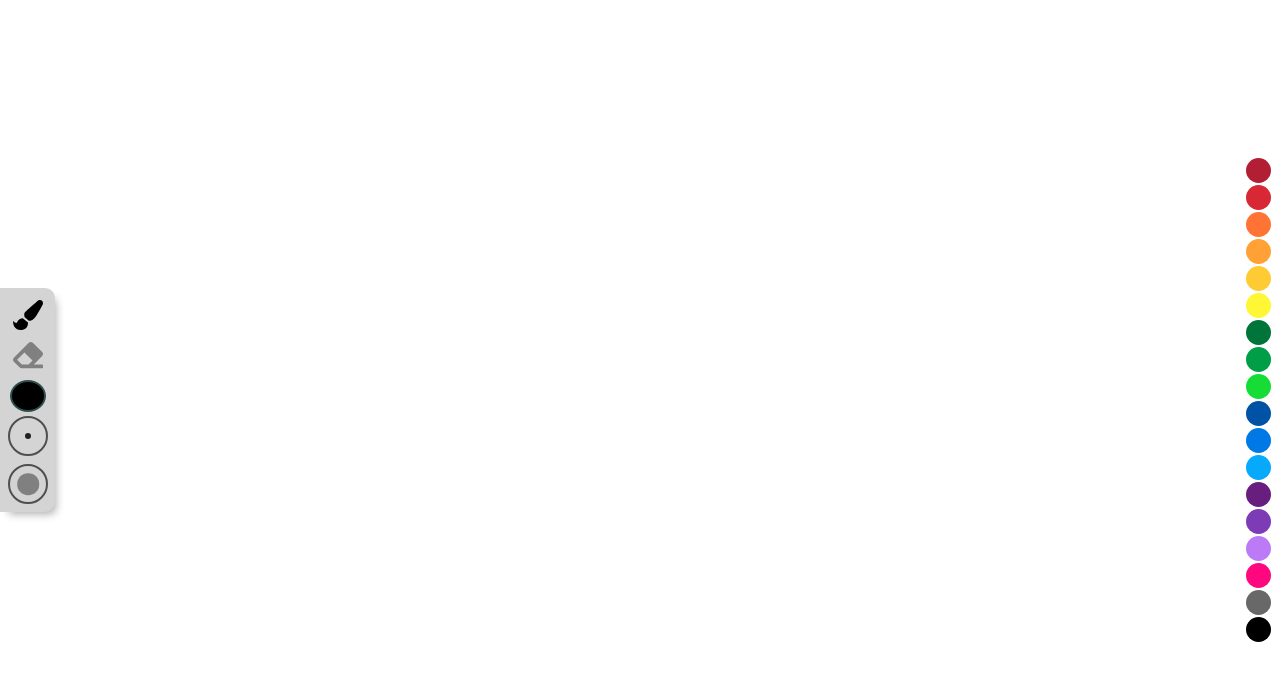
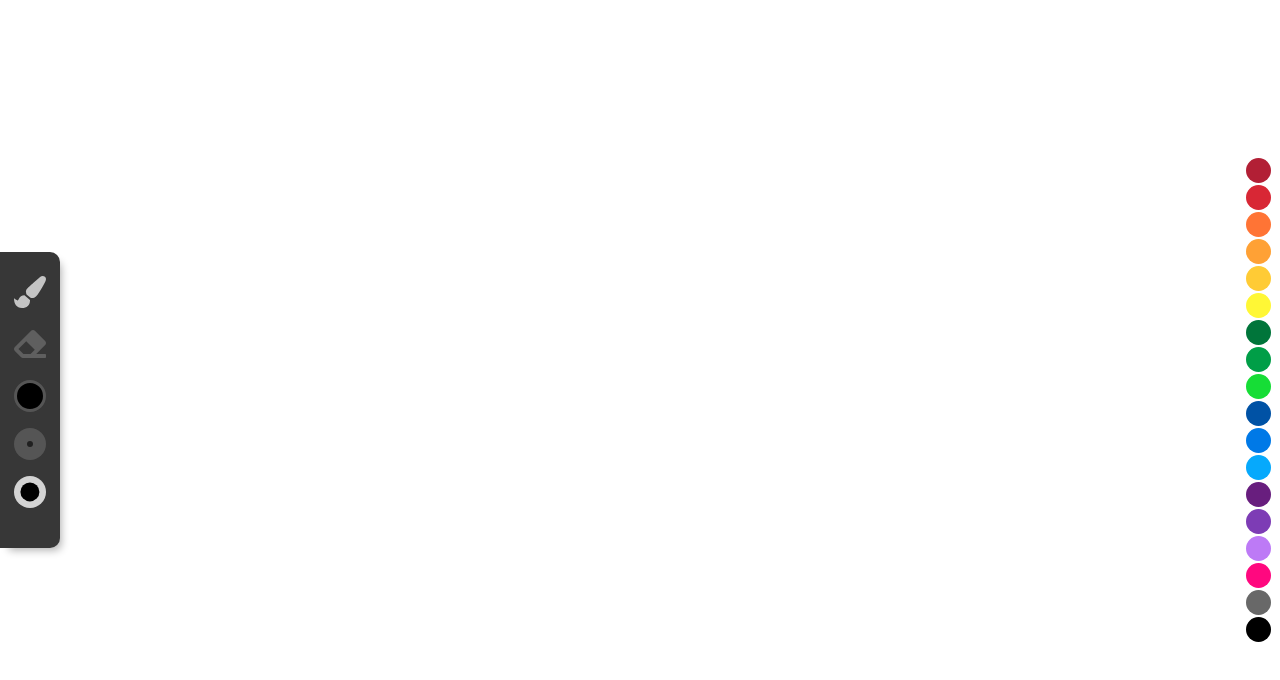
Before and after one commit to thiagorocha503/drawing-app, a React (Create React App) app: page / in a window 1280 px wide. Shown: the top 680 px of the page. Built offline with nearby package versions, Linux system fonts and the light colour scheme.

Commit message:
✨ Update interface

```diff
--- a/src/components/ColorPicker.css
+++ /dev/null
@@ -1,20 +0,0 @@
-
-#picker{
-    height:40px;
-    width: 40px;
-    -webkit-appearance: none;
-    -moz-appearance: none;
-    appearance: none;
-    border-radius: 50%;
-    background-color: transparent;
-    border: none;
-
-}
-#picker::-webkit-color-swatch{
-    border-radius: 50%;
-    border: 2px solid #2F4F4F
-}
-#picker::-moz-color-swatch{
-    border-radius: 50%;
-    border: 2px solid #2F4F4F;
-}
--- a/src/components/ColorPicker.tsx
+++ b/src/components/ColorPicker.tsx
@@ -1,19 +1,29 @@
-import "./ColorPicker.css";
+import { RefObject, useRef } from "react";
 
 type ColorPickerProps = {
     color: string;
     onClick: (color: string) => void;
 };
 export default function ColorPicker({ color, onClick }: ColorPickerProps) {
+    const inputRef: RefObject<HTMLInputElement> =
+        useRef<HTMLInputElement>(null);
     return (
+        <div aria-label="pincel color" title="Color">
+            <div
+                className="outter-circle"
+                style={{ backgroundColor: color, border: "3px solid #555555" }}
+                onClick={() => {
+                    inputRef.current?.click();
+                }}
+            ></div>
             <input
-            className="picker"
+                ref={inputRef}
+                style={{ display: "none" }}
                 id="picker"
                 type="color"
                 value={color}
                 onChange={(e) => onClick(e.target.value)}
-            aria-label="pincel color"
-            title="Color"
             />
+        </div>
     );
 }
--- a/src/components/Eraser.tsx
+++ b/src/components/Eraser.tsx
@@ -8,10 +8,11 @@ export default function Eraser({
     return (
         <button title="Eraser (E)" type="button" onClick={() => onClick()} className="eraser-tool">
             <svg
-                width={30}
-                fill={active ? "black" : "grey"}
+                width={32}height={32}
+                fill={active ? "#c4c4c4" : "#5f5f5f"}
                 viewBox="0 0 512 512"
                 xmlns="http://www.w3.org/2000/svg"
+
             >
                 <path d="m497.941 273.941c18.745-18.745 18.745-49.137 0-67.882l-160-160c-18.745-18.745-49.136-18.746-67.883 0l-256 256c-18.745 18.745-18.745 49.137 0 67.882l96 96a48.004 48.004 0 0 0 33.942 14.059h356c6.627 0 12-5.373 12-12v-40c0-6.627-5.373-12-12-12h-144.117zm-302.627-62.627 137.373 137.373-67.314 67.313h-114.745l-80-80z" />
             </svg>
--- a/src/components/OpacityButton.tsx
+++ b/src/components/OpacityButton.tsx
@@ -30,7 +30,7 @@ export default function OpacityButton({
                     style={{
                         height: "60%",
                         width: "60%",
-                        backgroundColor: "grey",
+                        backgroundColor: "black",
                         opacity: opacity / 100,
                     }}
                 ></div>
--- a/src/components/Paint.tsx
+++ b/src/components/Paint.tsx
@@ -8,8 +8,8 @@ export default function Pencil({
     return (
         <button title="Paint (B)"  type="button" className="brush-tool" onClick={() => onClick()}>
             <svg
-                width={30}
-                fill={active ? "black" : "grey"}
+                width={32} height={32}
+                fill={active ? "#c4c4c4" : "#5f5f5f"}
                 viewBox="0 0 512 512"
                 xmlns="http://www.w3.org/2000/svg"
             >
--- a/src/components/Toolbar.css
+++ b/src/components/Toolbar.css
@@ -1,14 +1,14 @@
 :root {
-    --tool-with: 55px;
-    --animation-offset: 0.95
+    --tool-with: 60px;
+    --animation-offset: 0.95;
 }
 
 .tool {
-    padding:  8px;
+    padding: 24px 0;
     width: var(--tool-with);
     border-bottom-right-radius: 10px;
     border-top-right-radius: 10px;
-    background-color: #d4d4d4;
+    background-color: #373737;
     position: absolute;
     top: 50%;
     left: 0;
@@ -16,12 +16,15 @@
     transform: translate(0, -50%);
     display: flex;
     flex-direction: column;
-    align-items: stretch;
+    align-items: center;
     -webkit-box-shadow: 5px 6px 8px -4px rgba(0, 0, 0, 0.33);
     box-shadow: 5px 6px 8px -4px rgba(0, 0, 0, 0.33);
 }
+.tool > div {
+    padding-bottom: 16px;
+}
 
-label{
+label {
     text-align: start;
     color: #303030;
     font-family: Arial, Helvetica, sans-serif;
@@ -53,6 +56,6 @@ label{
         left: 0;
     }
     to {
-        left: calc(-1 * (var(--tool-with) *  var(--animation-offset)));
+        left: calc(-1 * (var(--tool-with) * var(--animation-offset)));
     }
 }
--- a/src/components/Toolbar.tsx
+++ b/src/components/Toolbar.tsx
@@ -68,7 +68,7 @@ export default function MainToolbar({
             <div>
                 <ColorPicker color={color} onClick={handleColorChange} />
             </div>
-            <div style={{ paddingBottom: "8px" }}>
+            <div>
                 <SizeButton
                     mode={mode}
                     showSizeContext={showSizeContext}
--- a/src/index.css
+++ b/src/index.css
@@ -26,11 +26,11 @@ button {
 
 .outter-circle {
     position: relative;
-    height: 40px;
-    width: 40px;
-    background-color: transparent;
+    height: 32px;
+    width: 32px;
+    background-color: #555555;
     cursor: pointer;
-    border: 2px solid #4f4f4f;
+    /* border: 2px solid #555555; */
 }
 
 .inner-circle {
@@ -38,7 +38,6 @@ button {
     top: 50%;
     left: 50%;
     transform: translate(-50%, -50%);
-    background-color: #202020;
 }
 
 .dialog {
@@ -49,9 +48,13 @@ button {
     position: absolute;
     top: 0;
     left: calc(100% + 30px);
-    background-color: #d4d4d4;
+    background-color: #373737;
     display: flex;
+    color: white;
     flex-direction: column;
+}
+.dialog label{
+    color: white;
 }
 .dialog :first-child {
     display: flex;
@@ -64,8 +67,7 @@ button {
 .eraser-tool {
     border: none;
     background-color: transparent;
-    width: 40px;
-    height: 40px;
+
 }
 
 .redo,
```
Lines whose indentation alone changed are shown as unchanged.
